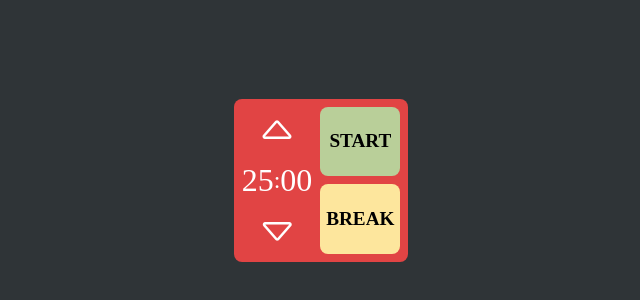
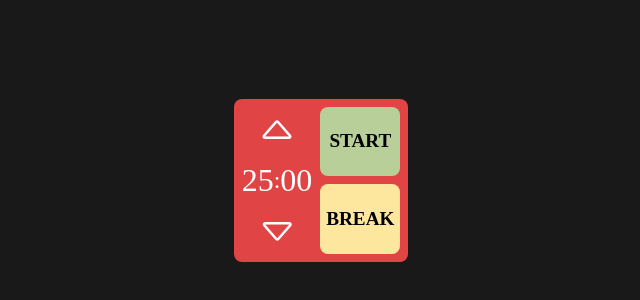
Before and after one commit to Liam-00/PomodoroWidget, a plain HTML site: page index.html in a window 1280 px wide. Shown: the part 220-520 px from the top of the page, without its empty margins (319-959 px from the left). Drawn offline with nearby package versions, Linux system fonts and the light colour scheme; a small style sheet from the web is missing.

Commit message:
FIX: fixed background colour to match notion dark mode

```diff
--- a/style.css
+++ b/style.css
@@ -12,7 +12,7 @@ body {
 	justify-content: center;
 	align-items: center;
 
-	background-color: rgb(47, 52, 55);
+	background-color: #191919;
 	margin: 0px;
 }
 
```
